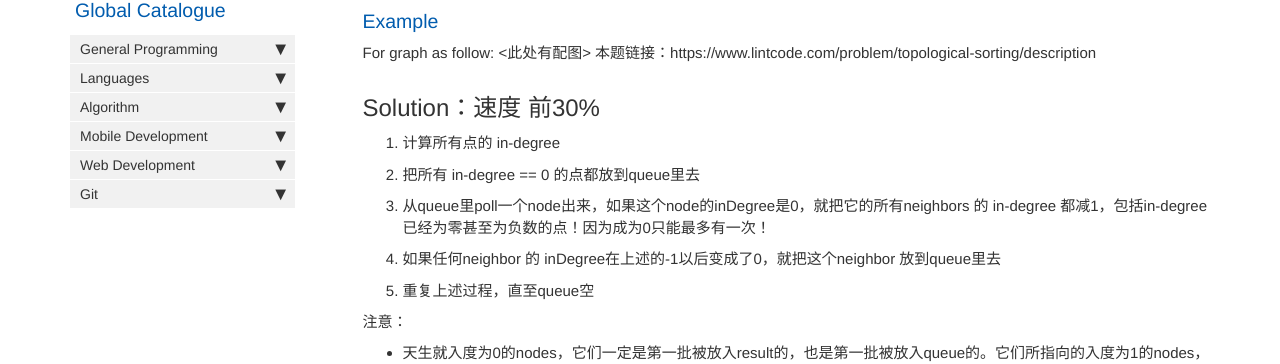
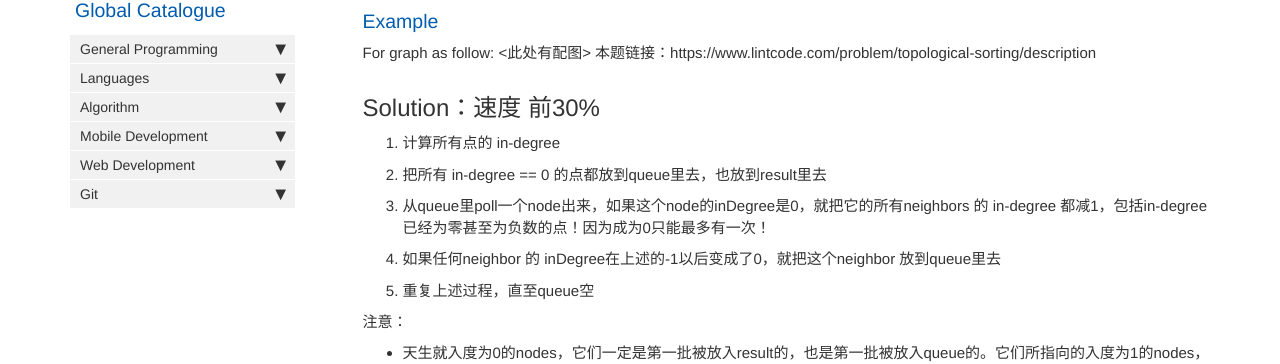
Before and after one commit to HungryOrc/hungryorc.github.io, a Jekyll site: the page built from pages/algorithm/algorithm_topological_sorting.md, in a window 1280 px wide and 900 px high, scrolled down 627 px. Shown: the part 94-458 px from the top of the window. Built offline with Jekyll 4.4.1, drawn with Linux system fonts in a browser that asks for light colours; nearby versions of some CDN libraries; comment, search, counter and statistics services are not loaded.

Commit message:
Update algorithm_topological_sorting.md

```diff
--- a/pages/algorithm/algorithm_topological_sorting.md
+++ b/pages/algorithm/algorithm_topological_sorting.md
@@ -38,7 +38,7 @@ For graph as follow: <此处有配图>
 
 ## Solution：速度 前30%
 1. 计算所有点的 in-degree
-2. 把所有 in-degree == 0 的点都放到queue里去
+2. 把所有 in-degree == 0 的点都放到queue里去，也放到result里去
 3. 从queue里poll一个node出来，如果这个node的inDegree是0，就把它的所有neighbors 的 in-degree 都减1，包括in-degree已经为零甚至为负数的点！因为成为0只能最多有一次！
 4. 如果任何neighbor 的 inDegree在上述的-1以后变成了0，就把这个neighbor 放到queue里去
 5. 重复上述过程，直至queue空
```
